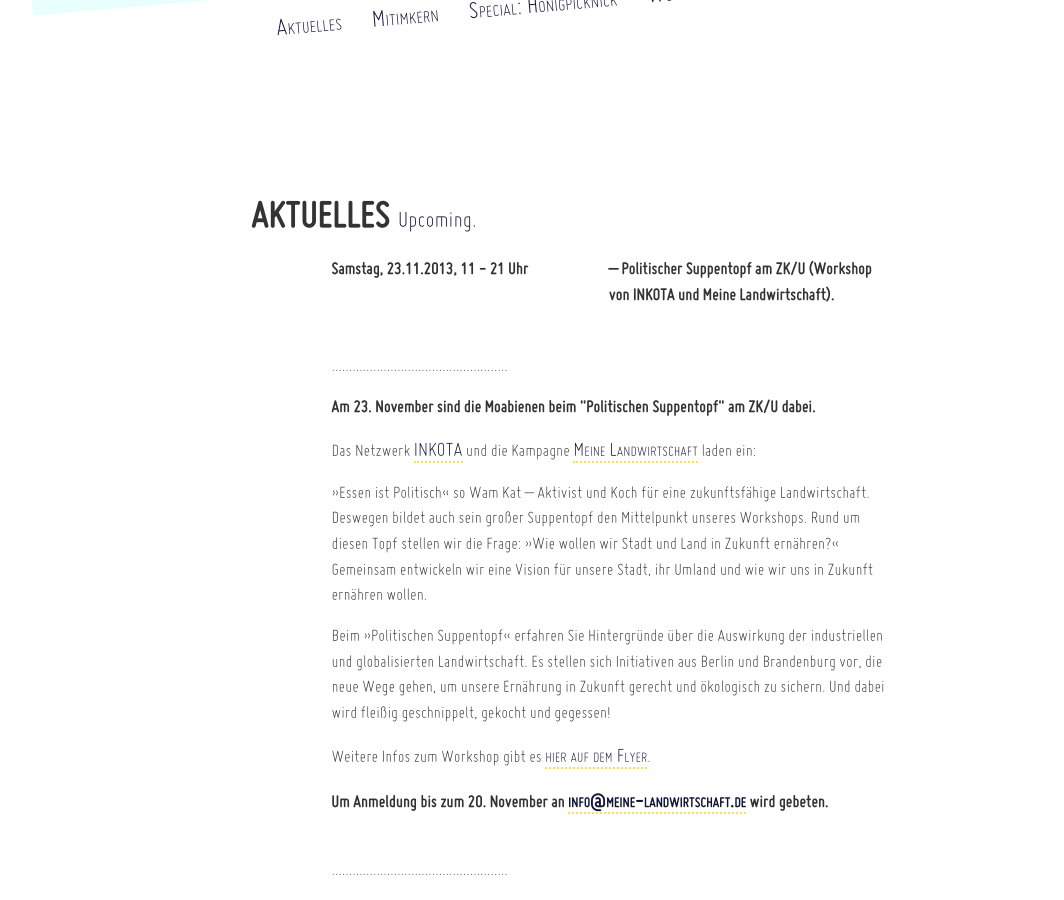
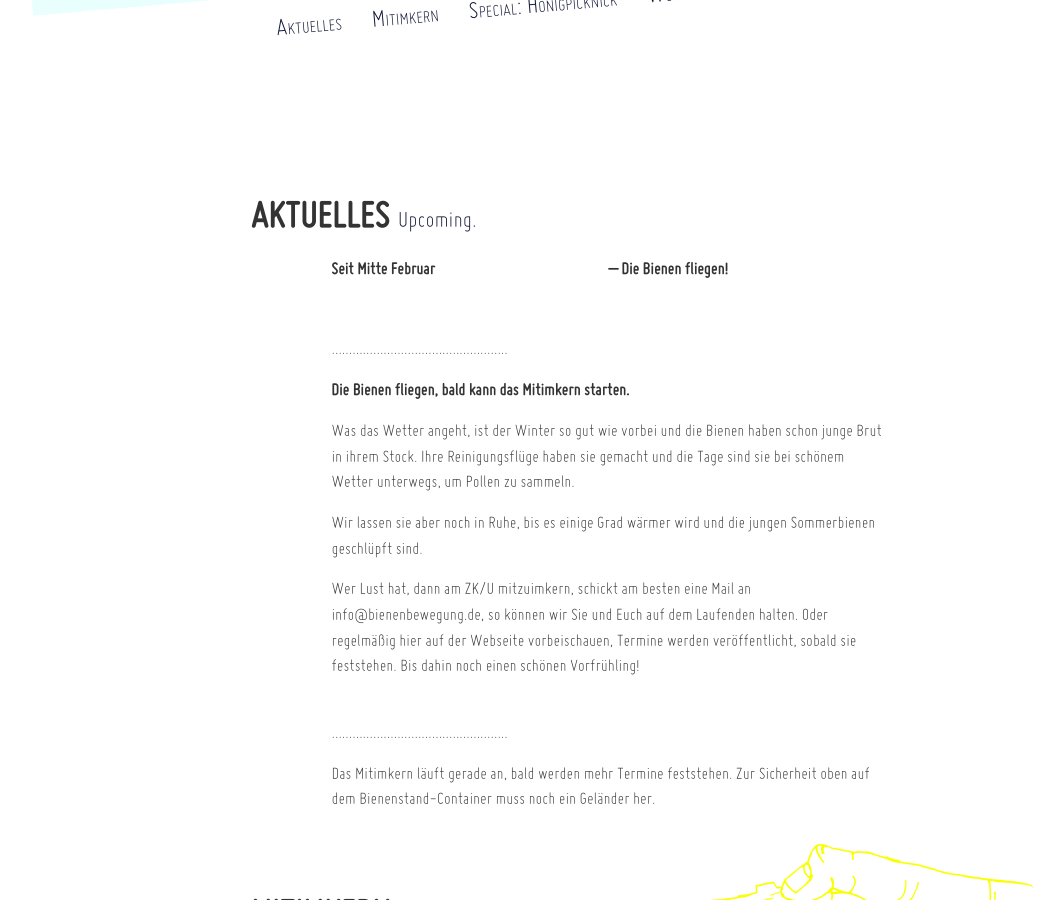
Before and after one commit to dieda/moabienen.berlin-bienenstadt.de, a Jekyll site: the page built from index.html, in a window 1280 px wide and 900 px high, scrolled down 289 px. Shown: the whole window, without its empty margins (31-1095 px from the left). Built offline with Jekyll 4.4.1, drawn with Linux system fonts in a browser that asks for light colours; some of the changed text lies outside the part shown.

Commit message:
Updated "Aktuelles" in index.html

```diff
--- a/index.html
+++ b/index.html
@@ -32,10 +32,10 @@ nav:
 <dl class="dl-horizontal">
 
   <dt>
-    Samstag, 23.11.2013, 11 - 21 Uhr
+    Seit Mitte Februar
   </dt>
   <dd>
-    Politischer Suppentopf am ZK/U &#040;Workshop von INKOTA und Meine Landwirtschaft&#041;.
+    Die Bienen fliegen!
   </dd>
 
 </dl>
@@ -44,28 +44,21 @@ nav:
   <br/>...................................................
 </p>
 <p>
-  <strong>Am 23. November sind die Moabienen beim "Politischen Suppentopf" am ZK/U dabei.</strong>
+  <strong>Die Bienen fliegen, bald kann das Mitimkern starten.</strong>
 </p>
 
 <p>
-  Das Netzwerk <a href="http://www.inkota.de">INKOTA</a> und die Kampagne <a href="http://www.meine-landwirtschaft.de">Meine Landwirtschaft</a> laden ein:
+  Was das Wetter angeht, ist der Winter so gut wie vorbei und die Bienen haben schon junge Brut in ihrem Stock. Ihre Reinigungsflüge haben sie gemacht und die Tage sind sie bei schönem Wetter unterwegs, um Pollen zu sammeln.
 </p>
 
 <p>
-  »Essen ist Politisch« so Wam Kat &ndash; Aktivist und Koch für eine zukunftsfähige Landwirtschaft. Deswegen bildet auch sein großer Suppentopf den Mittelpunkt unseres Workshops. Rund um diesen Topf stellen wir die Frage: »Wie wollen wir Stadt und Land in Zukunft ernähren?« Gemeinsam entwickeln wir eine Vision für unsere Stadt, ihr Umland und wie wir uns in Zukunft ernähren wollen.
+  Wir lassen sie aber noch in Ruhe, bis es einige Grad wärmer wird und die jungen Sommerbienen geschlüpft sind.
 </p>
 
 <p>
-  Beim »Politischen Suppentopf« erfahren Sie Hintergründe über die Auswirkung der industriellen und globalisierten Landwirtschaft. Es stellen sich Initiativen aus Berlin und Brandenburg vor, die neue Wege gehen, um unsere Ernährung in Zukunft gerecht und ökologisch zu sichern. Und dabei wird fleißig geschnippelt, gekocht und gegessen!
+  Wer Lust hat, dann am ZK/U mitzuimkern, schickt am besten eine Mail an info@bienenbewegung.de, so können wir Sie und Euch auf dem Laufenden halten. Oder regelmäßig hier auf der Webseite vorbeischauen, Termine werden veröffentlicht, sobald sie feststehen. Bis dahin noch einen schönen Vorfrühling!
 </p>
 
-<p>
-  Weitere Infos zum Workshop gibt es <a href="http://db.zs-intern.de/uploads/1381154550-politsuppentopfflyer.pdf">hier auf dem Flyer</a>.
-</p>
-
-<p>
-  <strong>Um Anmeldung bis zum 20. November an <a href="mailto:info@meine-landwirtschaft.de">info@meine-landwirtschaft.de</a> wird gebeten.</strong>
-</p>
 
 <p>
   <br/>...................................................
@@ -126,7 +119,7 @@ nav:
 
 <p>
   <strong>Kontakt:</strong>
-  <a href="mailto:moabienen@berlin-bienenstadt.de">moabienen@berlin-bienenstadt.de</a>
+  <a href="mailto:info@bienenbewegung.de">info@bienenbewegung.de</a>
 </p>
 
 
```
